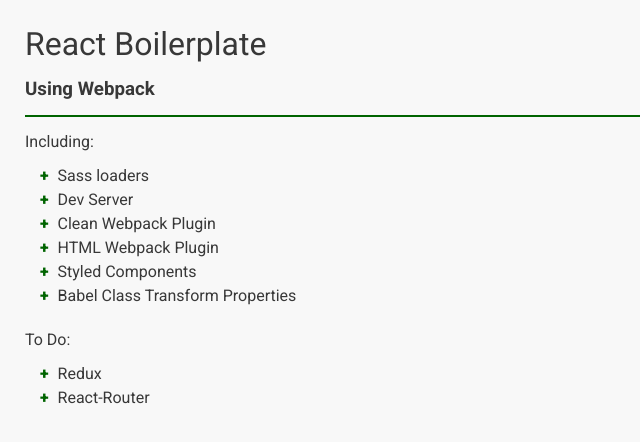
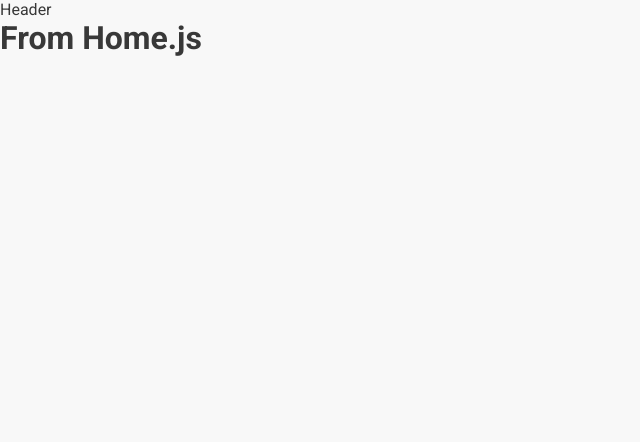
Before and after one commit to trevorkirpaul/Webpack_React_config, a React app: page / in a window 1280 px wide. Shown: the top 442 px of the page, without its empty margins (0-640 px from the left). Built offline with nearby package versions, Linux system fonts and the light colour scheme.

Commit message:
set up react router

```diff
--- a/package.json
+++ b/package.json
@@ -29,6 +29,7 @@
   },
   "dependencies": {
     "node-sass": "^4.7.2",
+    "react-router-dom": "^4.2.2",
     "styled-components": "^3.1.6"
   }
 }
--- /dev/null
+++ b/src/components/404/NotFound.js
@@ -0,0 +1,10 @@
+import React from 'react'
+import { Link } from 'react-router-dom'
+export default () => {
+  return (
+    <div>
+      <h3>Sorry! That page couldn't be found!</h3>
+      <p>Click <Link to="/">here</Link> to return home</p>
+    </div>
+  )
+}
--- a/src/components/App.js
+++ b/src/components/App.js
@@ -1,68 +1,6 @@
-import React, { Component } from 'react'
-import styled from 'styled-components'
+import React from 'react'
+import AppRouter from './router/AppRouter'
 
-// STYLES
-const Wrapper = styled.div`
-  margin: 10px;
-  padding: 15px;
-`
-const TitlePanel = styled.div`
-  display: inline-block;
-  border-bottom: 2px solid darkgreen;
-  width: 50vw;
-  margin-bottom: 15px;
-`
-const Title = styled.h1`
-  font-weight: 400;
-  margin-bottom: 15px;
-`
-const SubTitle = styled.h3`
-  margin-bottom: 15px;
-`
-const Body = styled.p`
-  margin-bottom: 15px;
-`
-const List = styled.ul`
-  list-style: none;
-  margin-left: 15px;
-  margin-bottom: 25px;
-`
-const ListItem = styled.li`
-  &:before {
-    content: '+ ';
-    font-weight: 900;
-    color: darkgreen;
-    margin-right: 5px;
-  }
-  margin-bottom: 5px;
-`
-
-// COMPONENT
-class App extends Component {
-  render() {
-    return (
-      <Wrapper>
-        <TitlePanel>
-          <Title>React Boilerplate</Title>
-          <SubTitle>Using Webpack</SubTitle>
-        </TitlePanel>
-        <Body>Including:</Body>
-        <List>
-          <ListItem>Sass loaders</ListItem>
-          <ListItem>Dev Server</ListItem>
-          <ListItem>Clean Webpack Plugin</ListItem>
-          <ListItem>HTML Webpack Plugin</ListItem>
-          <ListItem>Styled Components</ListItem>
-          <ListItem>Babel Class Transform Properties</ListItem>
-        </List>
-        <Body>To Do:</Body>
-        <List>
-          <ListItem>Redux</ListItem>
-          <ListItem>React-Router</ListItem>
-        </List>
-      </Wrapper>
-    )
-  }
+export default () => {
+  return <AppRouter />
 }
-
-export default App
--- a/src/components/Welcome.js
+++ /dev/null
@@ -1 +0,0 @@
-import React, { Component } from 'react'
--- /dev/null
+++ b/src/components/header/Header.js
@@ -0,0 +1,9 @@
+import React from 'react'
+
+export default () => {
+  return (
+    <div>
+      <span>Header</span>
+    </div>
+  )
+}
--- /dev/null
+++ b/src/components/router/AppRouter.js
@@ -0,0 +1,19 @@
+import React from 'react'
+import { BrowserRouter, Switch, Route } from 'react-router-dom'
+import Header from '../header/Header'
+import Welcome from '../welcome/Welcome'
+import NotFound from '../404/NotFound'
+
+export default () => {
+  return (
+    <BrowserRouter>
+      <div>
+        <Header />
+        <Switch>
+          <Route exact path="/" component={Welcome} />
+          <Route component={NotFound} />
+        </Switch>
+      </div>
+    </BrowserRouter>
+  )
+}
--- /dev/null
+++ b/src/components/welcome/Welcome.js
@@ -0,0 +1,9 @@
+import React from 'react'
+
+export default () => {
+  return (
+    <div>
+      <h1>From Home.js</h1>
+    </div>
+  )
+}
--- a/webpack.config.js
+++ b/webpack.config.js
@@ -15,7 +15,8 @@
     filename: "[name].js"
   },
   devServer: {
-    contentBase: './dist'
+    contentBase: './dist',
+    historyApiFallback: true
   },
   module: {
     rules: [
```
Also changed, not shown: src/components/test.App.js (added, +68 -0 lines), 1 other file (tests, documents, lock files or other folders).
